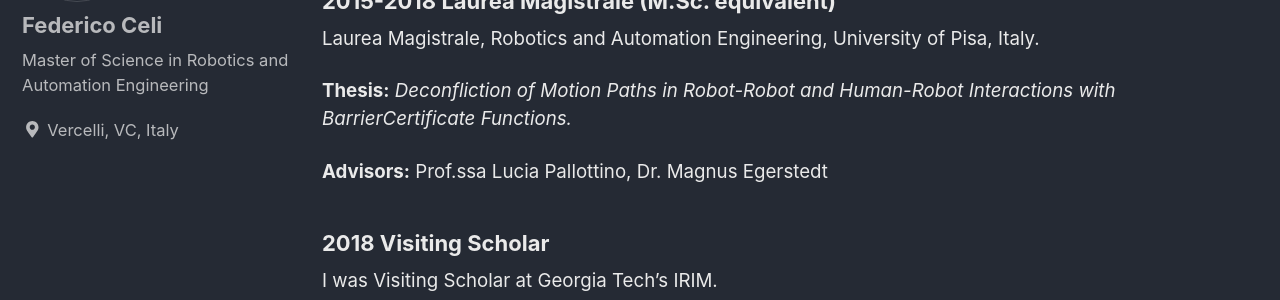
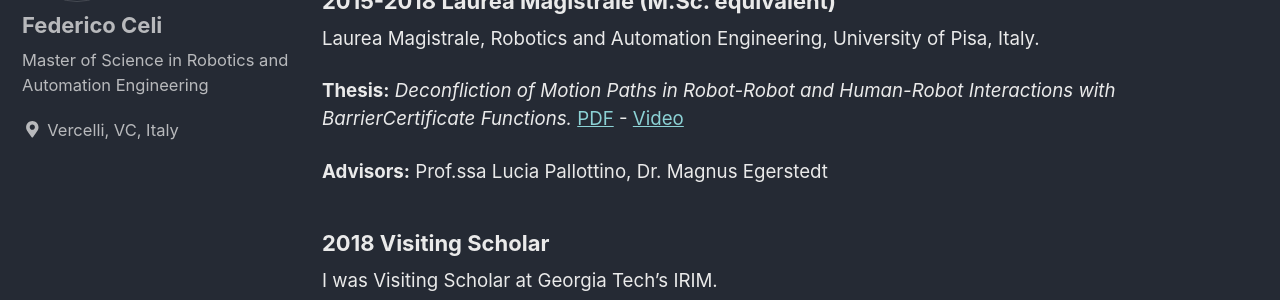
Before and after one commit to federicoceli/federicoceli.github.io, a Jekyll site: the page built from _pages/education.md, in a window 1280 px wide and 900 px high. Shown: the part 219-519 px from the top of the window. Built offline with Jekyll 4.4.1, drawn with Linux system fonts in a browser that asks for light colours; cached includes are drawn as plain includes.

Commit message:
updated education

```diff
--- a/_pages/education.md
+++ b/_pages/education.md
@@ -9,7 +9,7 @@ classes: wide
 
 Laurea Magistrale, Robotics and Automation Engineering, University of Pisa, Italy.
 
-**Thesis:** _Deconfliction of Motion Paths in Robot-Robot and Human-Robot Interactions with BarrierCertificate Functions._
+**Thesis:** _Deconfliction of Motion Paths in Robot-Robot and Human-Robot Interactions with BarrierCertificate Functions._ [PDF](/assets/pdf/Celi_Thesis.pdf) - [Video](https://www.youtube.com/watch?v=sJsCEw-e8sc)
 
 **Advisors:** Prof.ssa Lucia Pallottino, Dr. Magnus Egerstedt
 
```
Also changed, not shown: 1 other file.
